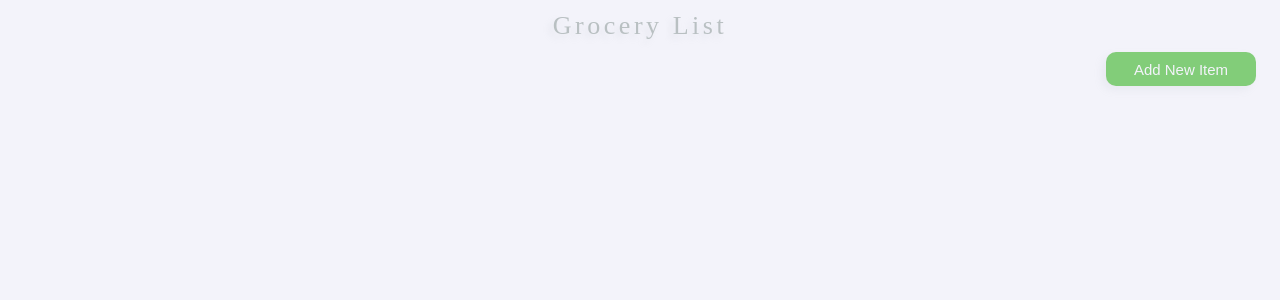
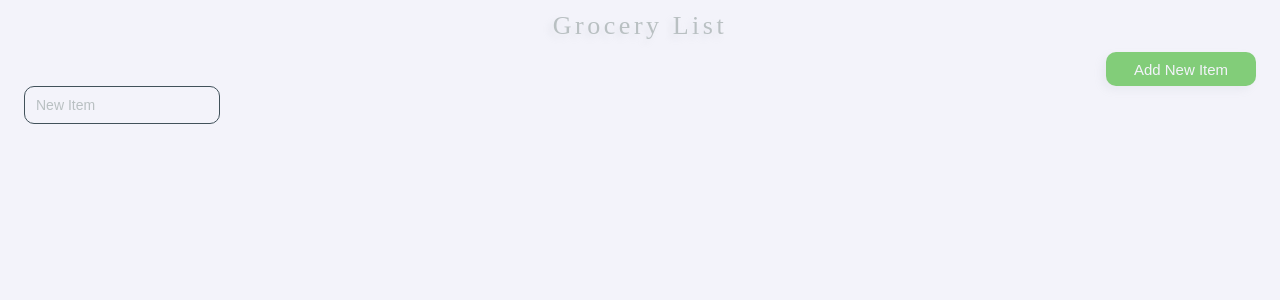
Before and after one commit to shelchkov/Grocery-List, a React (Create React App) app: page / in a window 1280 px wide. Shown: the top 300 px of the page. Built offline with nearby package versions, Linux system fonts and the light colour scheme; a web font is replaced by a local one.

Commit message:
Add input #14

```diff
--- /dev/null
+++ b/src/components/input/input.tsx
@@ -0,0 +1,30 @@
+import React, { ReactElement } from "react"
+import styled from "styled-components"
+
+import { spaces, sizes, colors } from "../../utils/styles"
+
+interface Props {
+	placeholder?: string
+}
+
+const InputComponent = styled.input`
+	height: ${sizes[2]};
+	padding-left: 11px;
+
+	color: ${colors.darkBlue};
+	background: transparent;
+
+	border-radius: ${spaces[0]};
+	border: 1px solid ${colors.darkBlue};
+
+	font-size: 14px;
+	outline: none;
+
+	&::placeholder {
+		color: ${colors.lightGrey};
+	}
+`
+
+export const Input = ({ placeholder }: Props): ReactElement => (
+	<InputComponent placeholder={placeholder} />
+)
--- a/src/pages/main.page.tsx
+++ b/src/pages/main.page.tsx
@@ -3,6 +3,7 @@ import styled from "styled-components"
 
 import { Logo } from "../components/logo/logo"
 import { AddNewItemForm } from "../components/add-new-item/add-new-item.form"
+import { Input } from "../components/input/input"
 
 import { spaces, colors } from "../utils/styles"
 
@@ -19,5 +20,6 @@ export const MainPage = (): ReactElement => (
 	<Container>
 		<Logo />
 		<AddNewItemForm />
+		<Input placeholder="New Item" />
 	</Container>
 )
```
